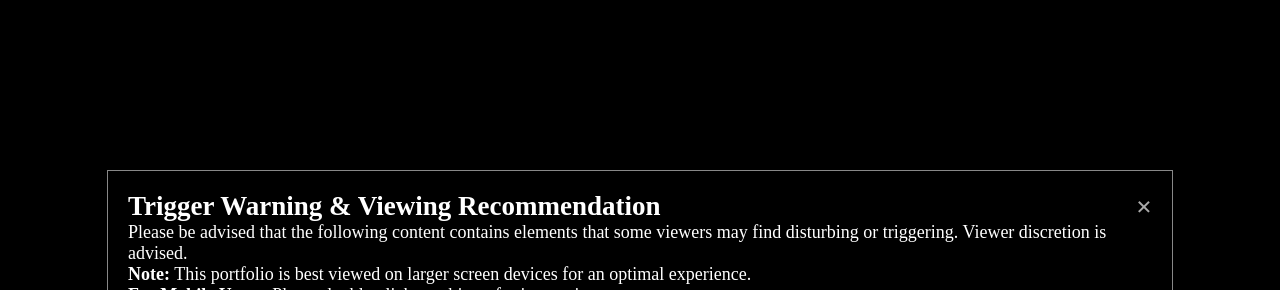
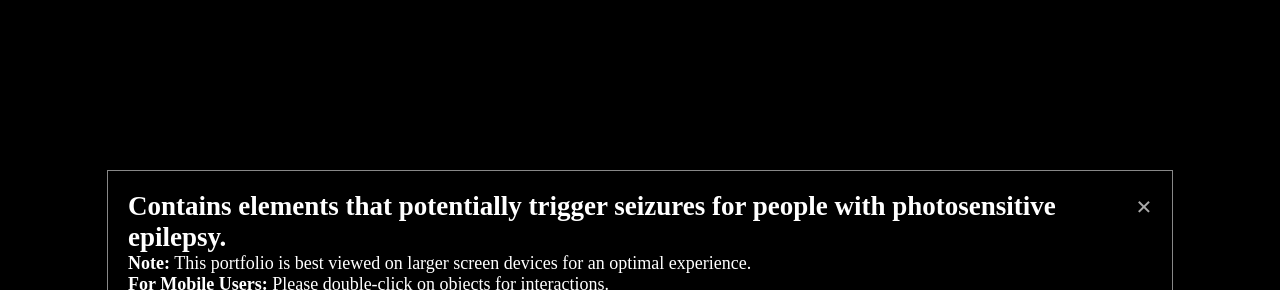
Before and after one commit to AakashBaruva/Portfolio, a website built with Vite: page src/index.html in a window 1280 px wide. Shown: the part 22-312 px from the top of the page. Built offline with nearby package versions, Linux system fonts and the light colour scheme.

Commit message:
Update index.html

```diff
--- a/src/index.html
+++ b/src/index.html
@@ -10,13 +10,12 @@
     <div id="myModal" class="modal">
         <div class="modal-content">
             <span class="close">&times;</span>
-            <h2>Trigger Warning & Viewing Recommendation</h2>
-            <p>Please be advised that the following content contains elements that some viewers may find disturbing or triggering. Viewer discretion is advised.</p>
+            <h2>Contains elements that potentially trigger seizures for people with photosensitive epilepsy.</h2>
             <p><strong>Note:</strong> This portfolio is best viewed on larger screen devices for an optimal experience.</p>
             <p><strong>For Mobile Users:</strong> Please double-click on objects for interactions.</p>
             <h1>Please close this to start the experience.</h1>
         </div>
-      </div>
+    </div>
 
     <canvas class="webgl"></canvas>
     <script type="module" src="./script.js"></script>
```
